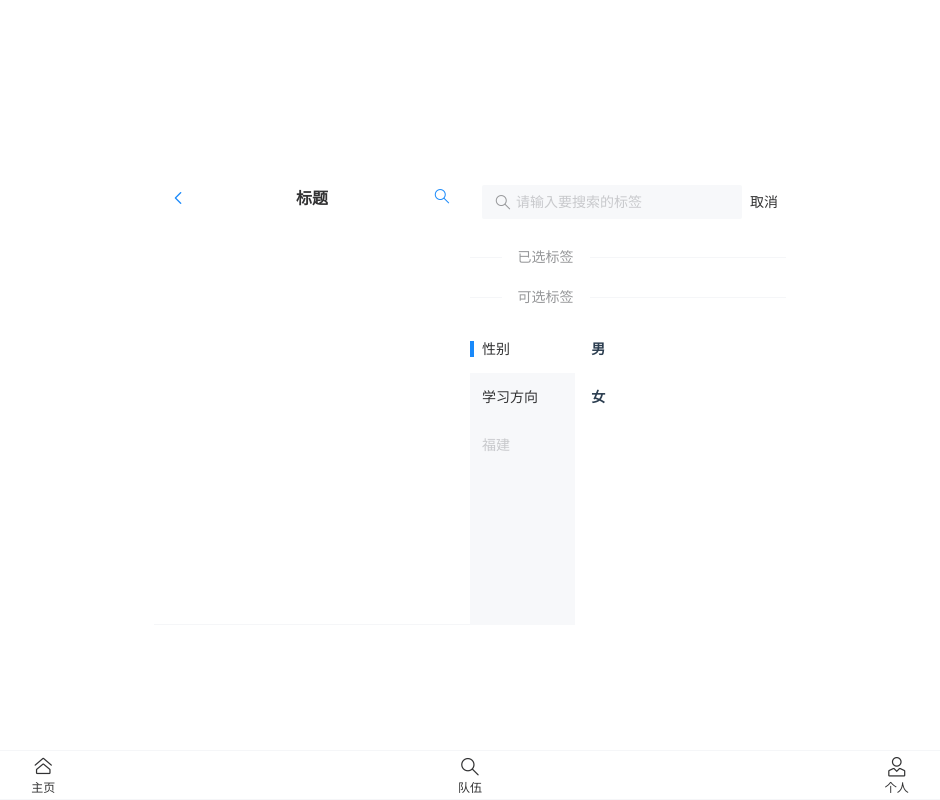
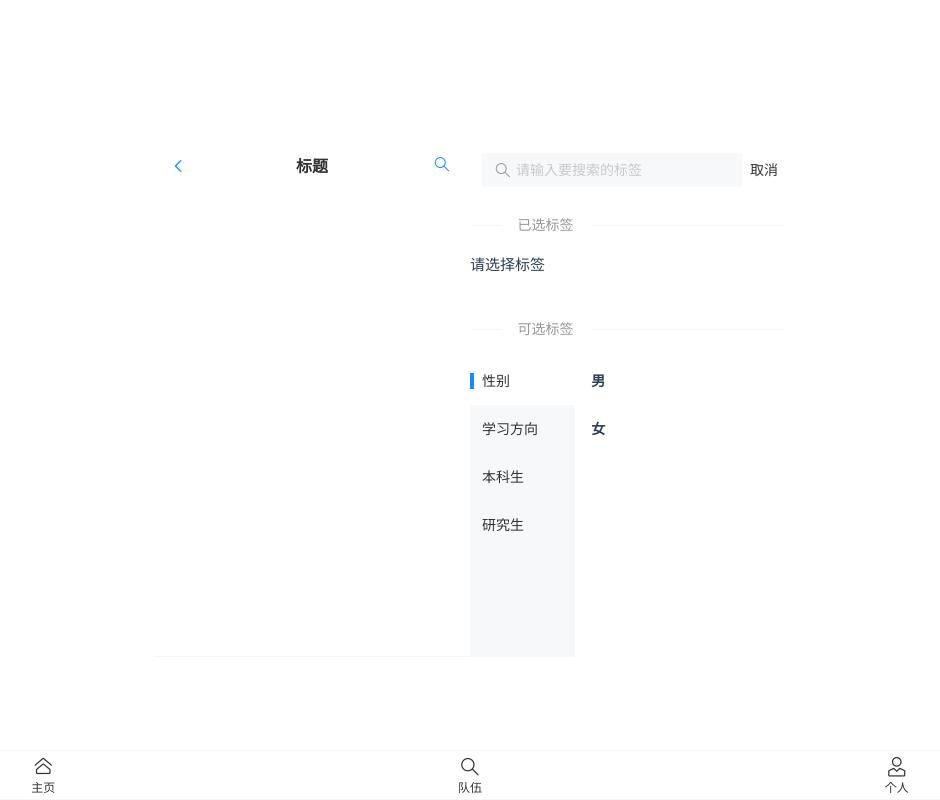
Before and after one commit to lvxinxinL/langhua-frontend, a Vue app: page /search in a window 1280 px wide. Shown: the whole page, without its empty margins (170-1110 px from the left). Built offline with nearby package versions, Linux system fonts and the light colour scheme.

Commit message:
add 搜索标签过滤功能 add 取消搜索功能

```diff
--- a/components.d.ts
+++ b/components.d.ts
@@ -17,10 +17,13 @@ declare module 'vue' {
     RouterView: typeof import('vue-router')['RouterView']
     TheWelcome: typeof import('./src/components/TheWelcome.vue')['default']
     VanButton: typeof import('vant/es')['Button']
+    VanCol: typeof import('vant/es')['Col']
     VanDivider: typeof import('vant/es')['Divider']
     VanIcon: typeof import('vant/es')['Icon']
     VanNavBar: typeof import('vant/es')['NavBar']
+    VanRow: typeof import('vant/es')['Row']
     VanSearch: typeof import('vant/es')['Search']
+    VanSpace: typeof import('vant/es')['Space']
     VanTabbar: typeof import('vant/es')['Tabbar']
     VanTabbarItem: typeof import('vant/es')['TabbarItem']
     VanTag: typeof import('vant/es')['Tag']
--- a/src/pages/SearchPage.vue
+++ b/src/pages/SearchPage.vue
@@ -1,7 +1,7 @@
 <template>
   <form action="/">
     <van-search
-        v-model="value"
+        v-model="searchText"
         show-action
         placeholder="请输入要搜索的标签"
         @search="onSearch"
@@ -10,17 +10,18 @@
   </form>
 
   <van-divider content-position="left">已选标签</van-divider>
-
-  <van-tag v-for="tag in activeIds" :show="true" closeable size="medium" type="primary">
-    {{ tag }}
-  </van-tag>
-
+  <div v-if="activeIds.length===0">请选择标签</div>
+  <van-space wrap>
+    <van-tag v-for="tag in activeIds" :show="true" closeable size="medium" type="primary" @close="doClose(tag)">
+      {{ tag }}
+    </van-tag>
+  </van-space>
   <van-divider content-position="left">可选标签</van-divider>
 
   <van-tree-select
       v-model:active-id="activeIds"
       v-model:main-active-index="activeIndex"
-      :items="tags"
+      :items="tagList"
   />
 
 </template>
@@ -29,31 +30,82 @@
 <script setup lang="ts">
 import { ref } from 'vue';
 
-const value = ref('');
-const onSearch = (val) => alert(val);
-const onCancel = () => alert('取消');
+const searchText = ref('');
 
-// 已选中的标签
-const activeIds = ref([]);
-const activeIndex = ref(0);
-const tags = [
+/**
+ * 标签列表（从后端获取）
+ */
+const originalTagList = [
   {
     text: '性别',
     children: [
-      { text: '男', id: 1 },
-      { text: '女', id: 2 },
+      { text: '男', id: '男' },
+      { text: '女', id: '女' },
     ],
   },
   {
     text: '学习方向',
     children: [
-      { text: 'Java', id: 4 },
-      { text: 'C++', id: 5 },
-      { text: 'Python', id: 6 },
+      { text: 'Java', id: 'Java' },
+      { text: 'C++', id: 'C++' },
+      { text: 'Python', id: 'Python' },
     ],
   },
-  { text: '福建', disabled: true },
+  {
+    text: '本科生',
+    children: [
+      { text: '大一', id: '大一' },
+      { text: '大二', id: '大二' },
+      { text: '大三', id: '大三' },
+      { text: '大四', id: '大四' },
+    ],
+  },
+  {
+    text: '研究生',
+    children: [
+      { text: '研一', id: '研一' },
+      { text: '研二', id: '研二' },
+    ],
+  },
 ];
+
+let tagList = ref(originalTagList);
+
+/**
+ * 搜索标签过滤
+ * @param val
+ */
+const onSearch = (val) => {
+  tagList.value = originalTagList.map(parentTag => {
+    const tempChildren = [...parentTag.children];
+    const tempParentTag = {...parentTag};
+    tempParentTag.children = tempChildren.filter(item => item.text.includes(searchText.value));
+    return tempParentTag;
+  });
+};
+
+/**
+ * 取消搜索
+ */
+const onCancel = () => {
+  searchText.value='';
+  tagList.value=originalTagList;
+};
+
+// 已选中的标签
+const activeIds = ref([]);
+const activeIndex = ref(0);
+
+
+/**
+ * 关闭标签
+ * @param tag 要关闭的标签 id
+ */
+const doClose = (tag) => {
+  activeIds.value = activeIds.value.filter(item => {
+    return item !== tag;
+  })
+}
 
 </script>
 
```
